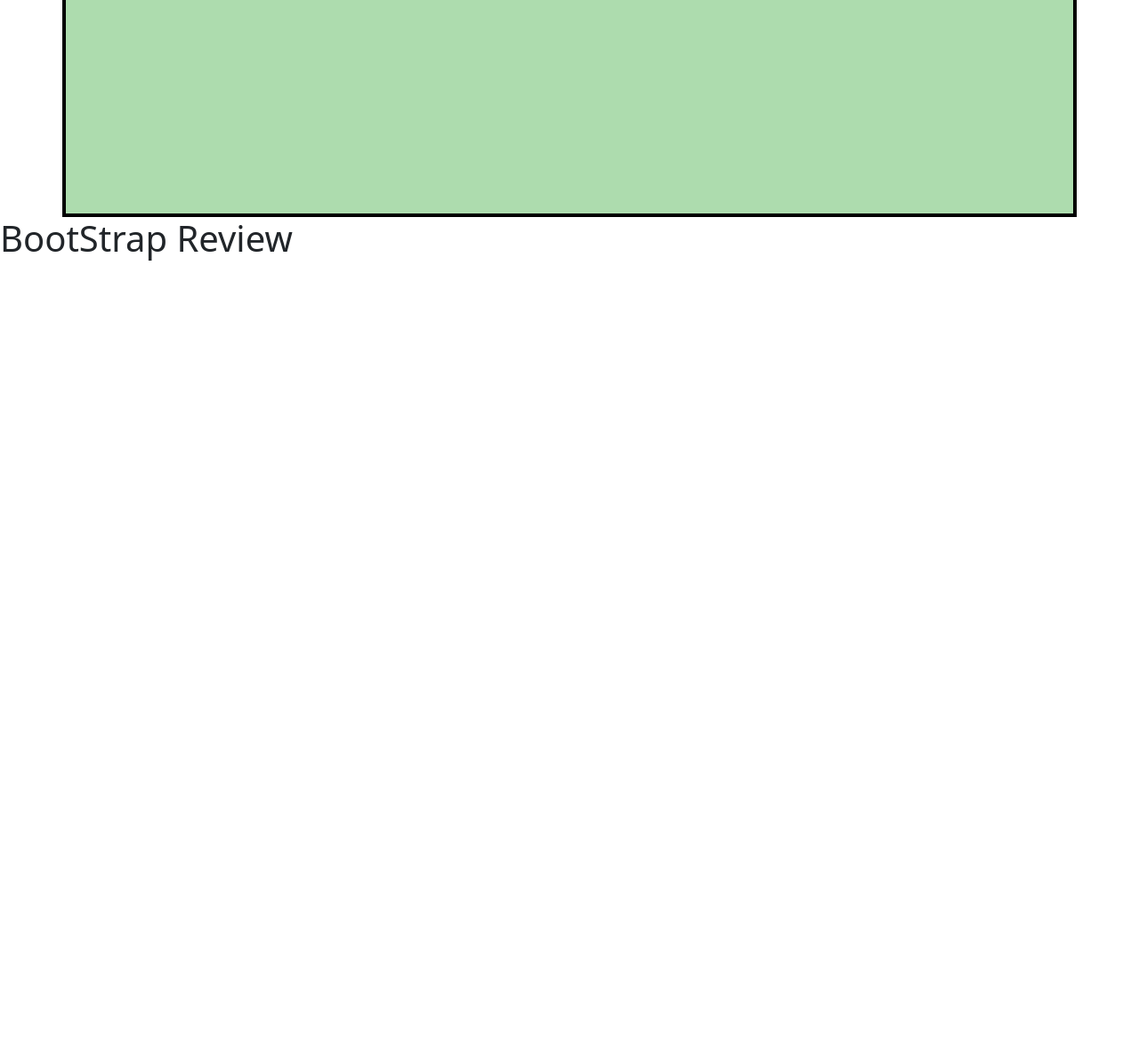
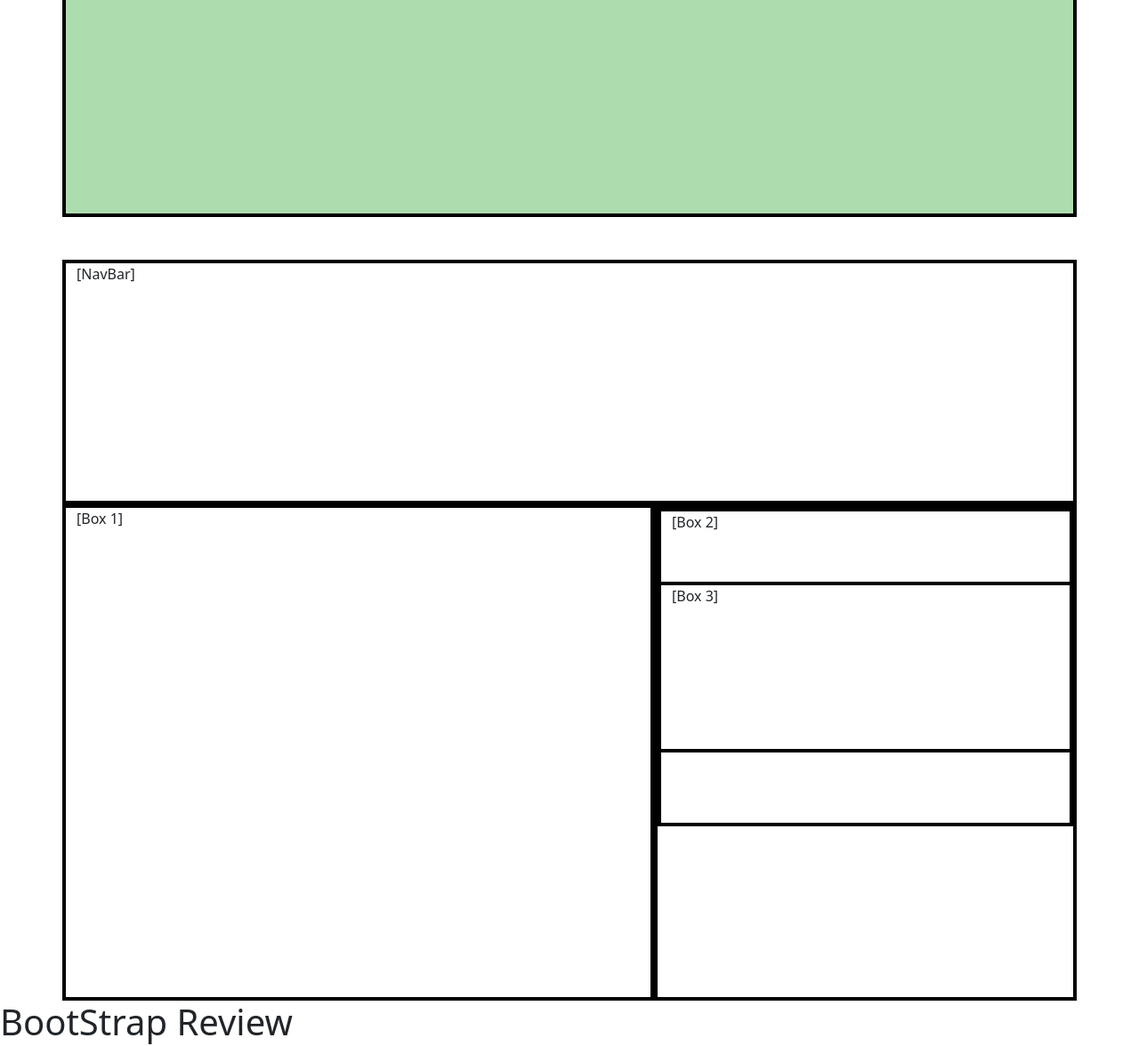
Before and after one commit to AlexRC125/Bootstrap-Review, a plain HTML site: page index.html in a window 1280 px wide. Shown: the part 581-1757 px from the top of the page at 89% size. Before the commit the page ends 881 px from the top, so only its background shows below. Drawn offline with nearby package versions, Linux system fonts and the light colour scheme.

Commit message:
Middle of Grid 2

```diff
--- a/css/style.css
+++ b/css/style.css
@@ -22,3 +22,11 @@
 .green {
 background-color: #addcae;
 }
+/* END OF FIRST GRID */
+
+#box2 {
+    height: 15%;
+}
+#box3 {
+
+}
--- a/index.html
+++ b/index.html
@@ -26,7 +26,36 @@
 
 </div><!-- end container-->
 
+<div class="container mt-5">
+<div class="row">
+    <div class="col">
+        <p>[NavBar]</p>
+    </div>
+</div>
+<div class="row">
+    <div class="col-7">
+        <p>[Box 1]</p>
+    </div>
+    <div class="col-5">
+        <div id="box2" class="row">
+            <div class="col">
+                <p>[Box 2]</p>
+            </div>
+        </div>
+        <div id="box3" class="row">
+            <div class="col">
+                <p>[Box 3]</p>
+            </div>
+        </div>
+    </div>
+</div>
 
+
+
+
+
+
+</div><!-- end container-->
 
     <h1>BootStrap Review</h1>
     <script src="https://cdn.jsdelivr.net/npm/bootstrap@5.3.3/dist/js/bootstrap.bundle.min.js" integrity="sha384-YvpcrYf0tY3lHB60NNkmXc5s9fDVZLESaAA55NDzOxhy9GkcIdslK1eN7N6jIeHz" crossorigin="anonymous"></script>
```
